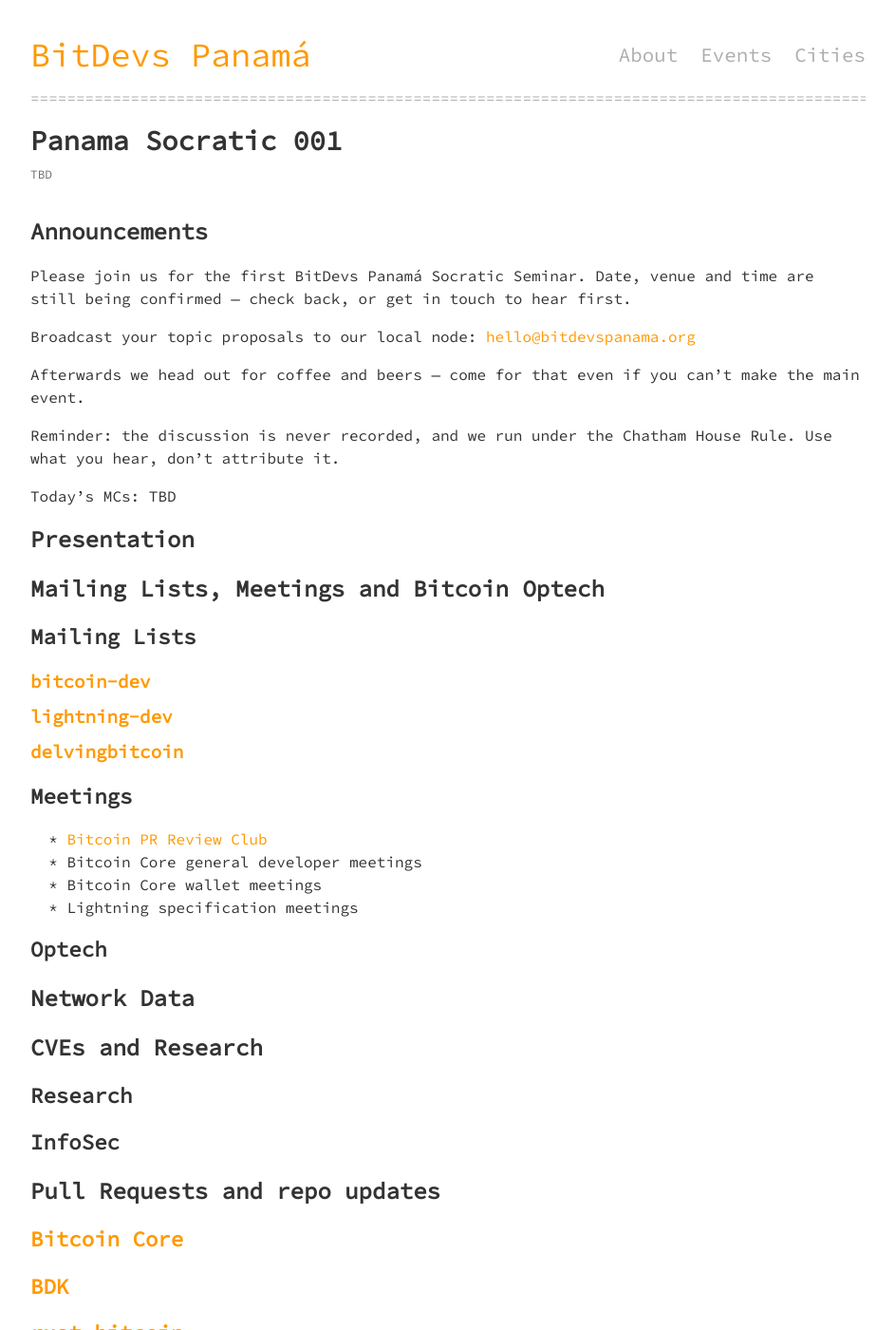
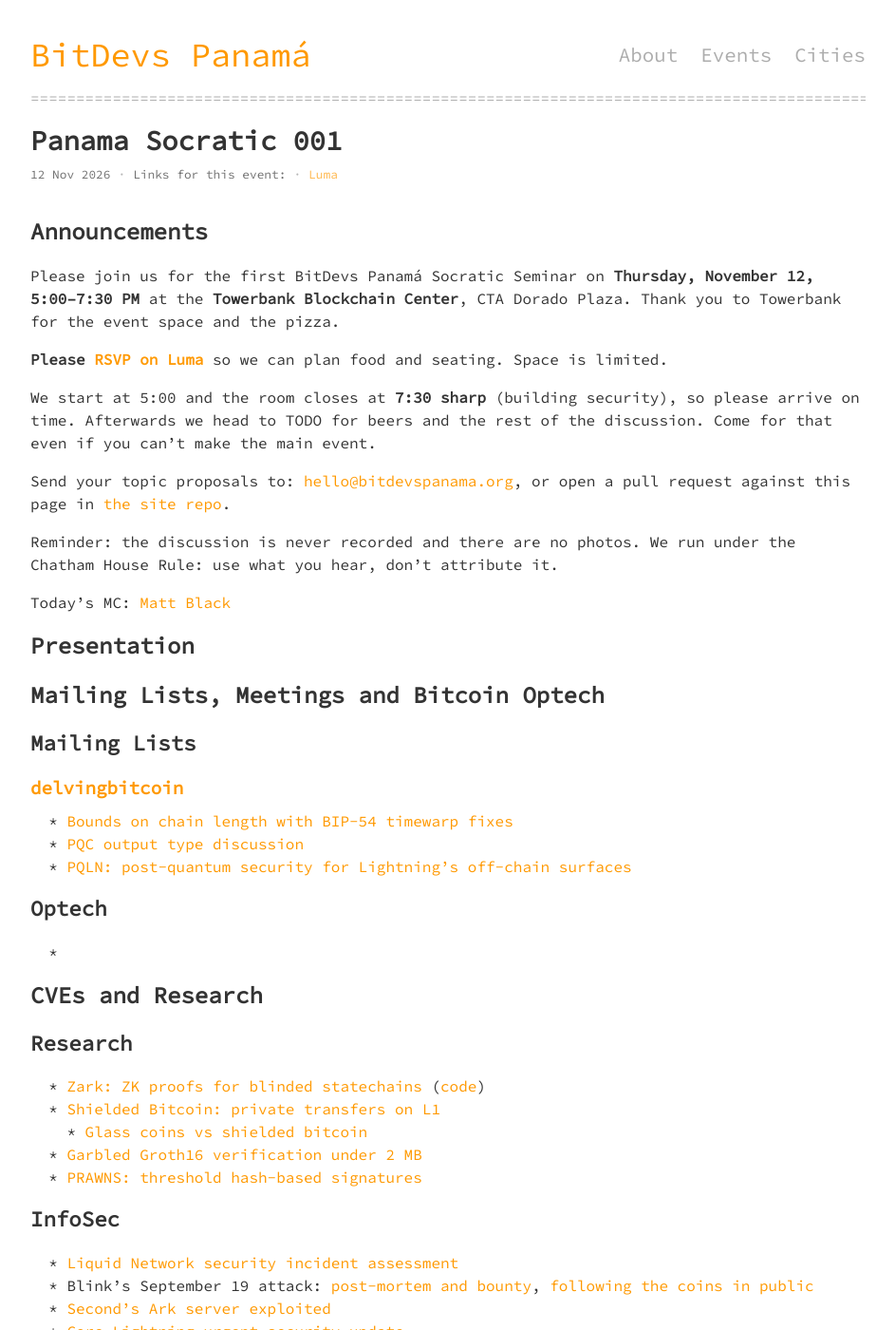
Before and after one commit to BitDevsPanama/bitdevspanama.github.io, a Jekyll site: the page built from _posts/2026-11-12-panama-socratic-001.md, in a window 1280 px wide and 1400 px high. Shown: the whole window at 95% size, without its empty margins (168-1111 px from the left). Built offline with Jekyll 4.4.1, drawn with Linux system fonts in a browser that asks for light colours; some of the changed text lies outside the part shown.

Commit message:
Schedule Panama Socratic 001 for Nov 12 at Towerbank
Move the first seminar to Thursday, November 12, 5:00-7:30 PM at the
Towerbank Blockchain Center (CTA Dorado Plaza), link the Luma event and
ask people to RSVP. Fill in topics from ATL BitDevs #55 plus a general
security roundup, name the MC, and mention topic PRs against the repo.

Replace em dashes across the site copy.

```diff
--- a/_posts/2026-10-01-panama-socratic-001.md
+++ /dev/null
@@ -1,73 +0,0 @@
----
-layout: post
-type: socratic
-title: "Panama Socratic 001"
-date_display: TBD
-permalink: /panama-socratic-001
----
-
-## Announcements
-Please join us for the first BitDevs Panamá Socratic Seminar. Date, venue and
-time are still being confirmed — check back, or get in touch to hear first.
-
-Broadcast your topic proposals to our local node: <hello@bitdevspanama.org>
-
-Afterwards we head out for coffee and beers — come for that even if you can't
-make the main event.
-
-Reminder: the discussion is never recorded, and we run under the Chatham House
-Rule. Use what you hear, don't attribute it.
-
-Today's MCs: TBD
-
-## Presentation
-
-## Mailing Lists, Meetings and Bitcoin Optech
-### Mailing Lists
-#### [bitcoin-dev](https://groups.google.com/g/bitcoindev)
-
-#### [lightning-dev](https://groups.google.com/g/lightning-dev)
-
-#### [delvingbitcoin](https://delvingbitcoin.org/)
-
-### Meetings
-- [Bitcoin PR Review Club](https://bitcoincore.reviews)
-- Bitcoin Core general developer meetings
-- Bitcoin Core wallet meetings
-- Lightning specification meetings
-
-### Optech
-
-## Network Data
-
-## CVEs and Research
-### Research
-
-### InfoSec
-
-## Pull Requests and repo updates
-### [Bitcoin Core](https://github.com/bitcoin/bitcoin)
-
-### [BDK](https://github.com/bitcoindevkit/bdk)
-
-### [rust-bitcoin](https://github.com/rust-bitcoin/rust-bitcoin)
-
-### [libsecp](https://github.com/bitcoin-core/secp256k1)
-
-### [Core Lightning](https://github.com/ElementsProject/lightning)
-
-### [LDK](https://github.com/lightningdevkit/rust-lightning)
-
-### [lnd](https://github.com/lightningnetwork/lnd)
-
-### [BIPs](https://github.com/bitcoin/bips)
-
-### [BOLTs](https://github.com/lightning/bolts)
-
-## New Releases
-
-## Events and Podcasts
-
-## Mining
-
-## Miscellaneous
--- /dev/null
+++ b/_posts/2026-11-12-panama-socratic-001.md
@@ -0,0 +1,91 @@
+---
+layout: post
+type: socratic
+title: "Panama Socratic 001"
+permalink: /panama-socratic-001
+luma: https://luma.com/497qxzxv
+---
+
+## Announcements
+Please join us for the first BitDevs Panamá Socratic Seminar on **Thursday,
+November 12, 5:00–7:30 PM** at the **Towerbank Blockchain Center**, CTA Dorado
+Plaza. Thank you to Towerbank for the event space and the pizza.
+
+**Please [RSVP on Luma](https://luma.com/497qxzxv)** so we can plan food and
+seating. Space is limited.
+
+We start at 5:00 and the room closes at **7:30 sharp** (building security), so
+please arrive on time. Afterwards we head to TODO for beers and the rest of the
+discussion. Come for that even if you can't make the main event.
+
+Send your topic proposals to: <hello@bitdevspanama.org>,
+or open a pull request against this page in
+[the site repo](https://github.com/BitDevsPanama/bitdevspanama.github.io).
+
+Reminder: the discussion is never recorded and there are no photos. We run
+under the Chatham House Rule: use what you hear, don't attribute it.
+
+Today's MC: [Matt Black](https://x.com/matthewjablack)
+
+## Presentation
+
+## Mailing Lists, Meetings and Bitcoin Optech
+### Mailing Lists
+#### [delvingbitcoin](https://delvingbitcoin.org/)
+- [Bounds on chain length with BIP-54 timewarp fixes](https://delvingbitcoin.org/t/bounds-on-chain-length-with-bip-54-timewarp-fixes/2899)
+- [PQC output type discussion](https://delvingbitcoin.org/t/pqc-output-type-discussion/2749/18)
+- [PQLN: post-quantum security for Lightning's off-chain surfaces](https://delvingbitcoin.org/t/pqln-post-quantum-security-for-the-bitcoin-lightning-networks-off-chain-surfaces/2893/4)
+
+### Optech
+- <!--- TODO: latest [Newsletter](https://bitcoinops.org/en/newsletters/) before Nov 12 --->
+
+## CVEs and Research
+### Research
+- [Zark: ZK proofs for blinded statechains](https://hackmd.io/@januszgrze/HJlHensozl) ([code](https://github.com/zerosats/zark-public))
+- [Shielded Bitcoin: private transfers on L1](https://x.com/allocinitxyz/status/2103124026214568209)
+    - [Glass coins vs shielded bitcoin](https://x.com/robin_linus/status/2104266654226198827)
+- [Garbled Groth16 verification under 2 MB](https://eprint.iacr.org/2026/2100)
+- [PRAWNS: threshold hash-based signatures](https://x.com/lclhostresearch/status/2104619822059585951)
+
+### InfoSec
+- [Liquid Network security incident assessment](https://blog.blockstream.com/liquid-network-security-incident-assessment/)
+- Blink's September 19 attack: [post-mortem and bounty](https://www.blink.sv/blog/sept-19-attack-postmortem-and-bounty), [following the coins in public](https://www.blink.sv/blog/phase-two-following-the-coins-in-public)
+- [Second's Ark server exploited](https://x.com/secondhq/status/2108065406665805992)
+- [Core Lightning urgent security update](https://x.com/Core_LN/status/2105835841847242976)
+- A rough week for general security: [roundup](https://x.com/fiveoutofnine/status/2113045722744717360), [more](https://x.com/t1o6n3y/status/2113059322339217564)
+    - eMudhra CA issued keys from near-zero randomness: the same class of bug as weak wallet RNGs (Milk Sad)
+    - LiteLLM 1.107.0 hijacked on PyPI: installing was enough. How exposed are Bitcoin wallets and nodes to their dependency trees?
+    - 300+ malicious Tor exit relays stealing SSH passwords: what does that mean for nodes and Lightning over Tor?
+    - Railway environment variables leaked: where do your hot-wallet and API keys live?
+- [Anthropic's open-source vulnerability scanner](https://www.anthropic.com/research/launching-opt-in-vuln-finding-service-for-open-source)
+
+## Pull Requests and repo updates
+### [Bitcoin Core](https://github.com/bitcoin/bitcoin)
+- [#36466 Make Taproot annexes standard](https://github.com/bitcoin/bitcoin/pull/36466)
+- [#36277 Always complete all initial private broadcast connections](https://github.com/bitcoin/bitcoin/pull/36277)
+
+### [lnd](https://github.com/lightningnetwork/lnd)
+- [#11146 BOLT12 string codec and fuzz harnesses](https://github.com/lightningnetwork/lnd/pull/11146)
+
+## New Releases
+- Bitcoin Core 32.0 <!--- TODO: link final release if out by Nov 12, else rc --->
+  ([draft release notes](https://github.com/bitcoin-core/bitcoin-devwiki/wiki/32.0-Release-Notes-Draft))
+- Core Lightning [v26.06.8](https://github.com/ElementsProject/lightning/releases/tag/v26.06.8)
+  and [v26.06.9](https://github.com/ElementsProject/lightning/releases/tag/v26.06.9)
+- [LDK v0.2.7](https://github.com/lightningdevkit/rust-lightning/releases/tag/v0.2.7): theft and DoS fixes
+- [BTCPay Server 2.4.5](https://blog.btcpayserver.org/btcpay-server-2-4-5/): security hardening
+
+## Lightning and Payments
+- [Lightning merged into the x402 spec](https://x.com/spiral_xyz/status/2102814894336672132) ([PR](https://github.com/x402-foundation/x402/pull/2861))
+    - [Block joins the x402 Foundation](https://block.xyz/inside/block-joins-the-x402-foundation-to-advance-open-agentic-commerce)
+- [Adding BOLT12 to @OP_RETURN_Bot with LDK](https://x.com/benthecarman/status/2108651326641213554)
+- [MIT DCI vending machine back on Lightning](https://x.com/bitgould/status/2105863371463823425)
+
+## Ecosystem
+- [OpenSats grants for Bitcoin development](https://opensats.org/blog/supporting-the-foundations-of-bitcoin-development)
+- [Peter Todd to lead MARA's Slipstream](https://x.com/MARAFoundation_/status/2105659425054748922)
+- [FinCEN withdraws unhosted-wallet and mixing proposals](https://www.fincen.gov/news/news-releases/fincen-announces-withdrawals-proposed-digital-asset-related-rules)
+
+## Miscellaneous
+- [Bitcoin poker on MutinyNet](https://poker.bitvm.org) ([announcement](https://x.com/robin_linus/status/2108255571149480071))
+- [A .bitcoin top-level domain](https://x.com/wiz/status/2108002376372347249)
```
Also changed, not shown: _posts/_template.md (+1 -1 lines), about.md (+1 -1 lines), README.md.
